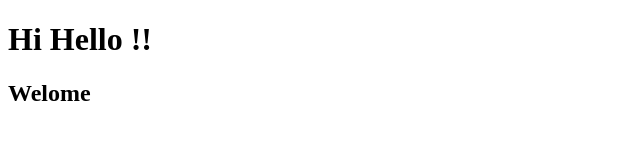
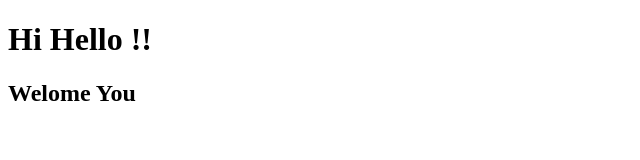
Before and after one commit to sharansidh-0301/gitpractice, a plain HTML site: page index.html in a window 1280 px wide. Shown: the full height of the page, 0-640 px from the left. Drawn offline with Linux system fonts and the light colour scheme.

Commit message:
Update index.html

```diff
--- a/index.html
+++ b/index.html
@@ -10,4 +10,4 @@
 </body>
 </html>
 <h1>Hi Hello !!</h1>
-<h2>Welome</h2>
+<h2>Welome You</h2>
```
